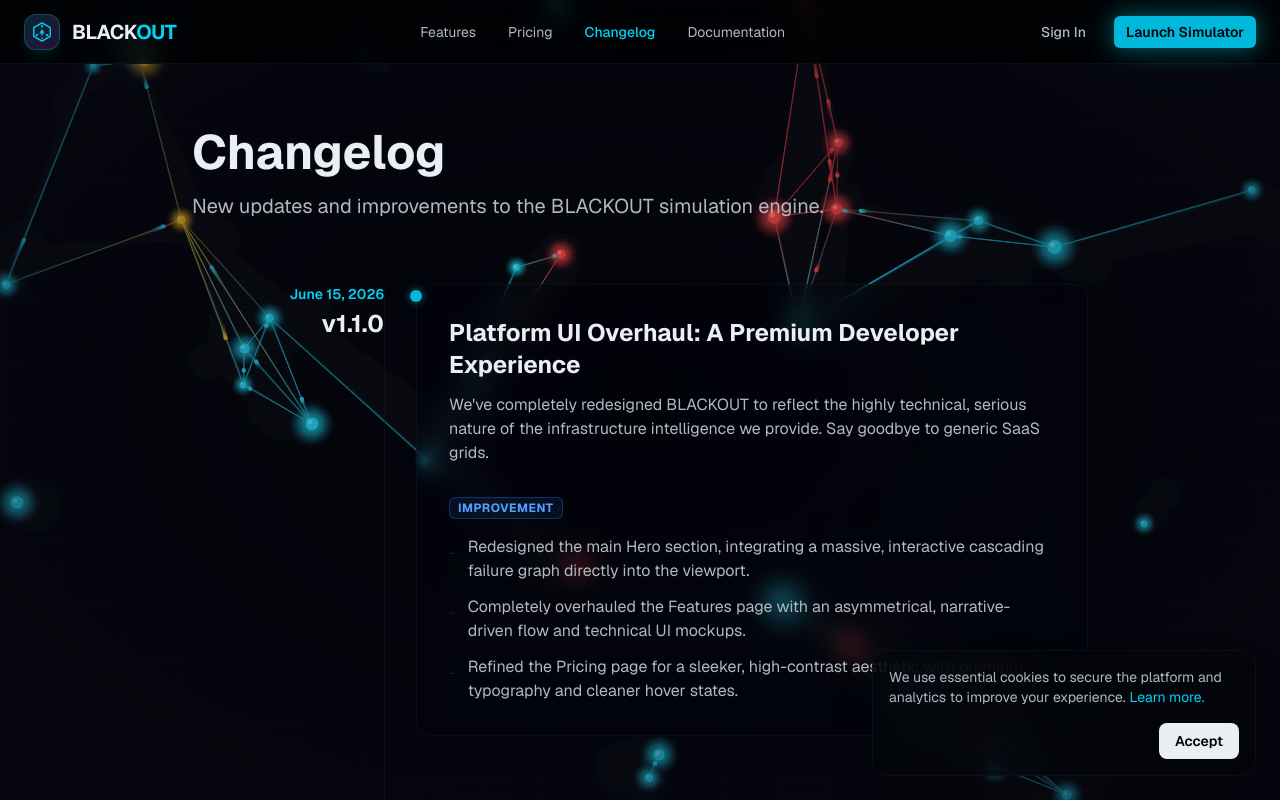
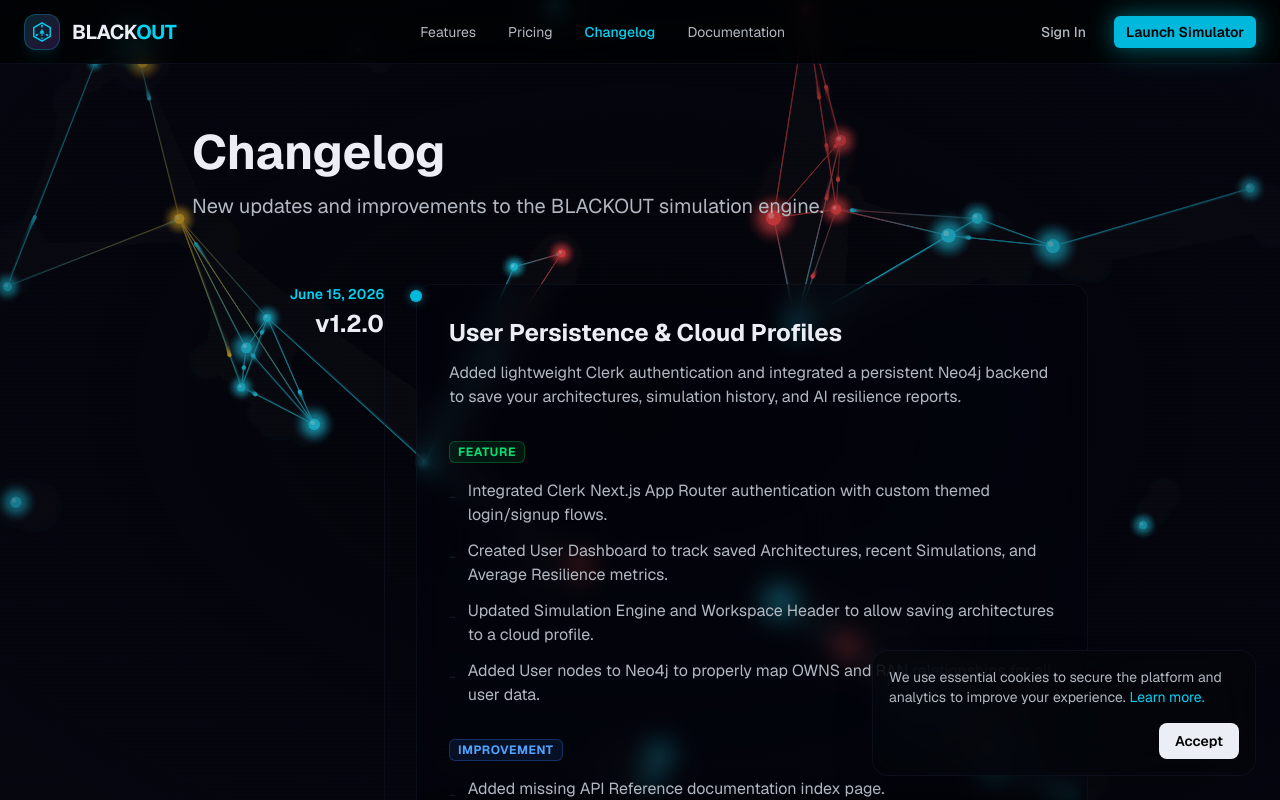
Before and after one commit to Adityarane012/Blackout, a Next.js app: page /changelog in a window 1280 px wide. Shown: the top 800 px of the page. Built offline with nearby package versions, Linux system fonts and the light colour scheme; no server answers.

Commit message:
docs: Add v1.2.0 to changelog

```diff
--- a/app/changelog/page.tsx
+++ b/app/changelog/page.tsx
@@ -7,6 +7,30 @@ import { motion } from "framer-motion"
 import { Badge } from "@/components/ui/badge"
 
 const changelog = [
+  {
+    version: "v1.2.0",
+    date: "June 15, 2026",
+    title: "User Persistence & Cloud Profiles",
+    description: "Added lightweight Clerk authentication and integrated a persistent Neo4j backend to save your architectures, simulation history, and AI resilience reports.",
+    changes: [
+      {
+        type: "feature",
+        items: [
+          "Integrated Clerk Next.js App Router authentication with custom themed login/signup flows.",
+          "Created User Dashboard to track saved Architectures, recent Simulations, and Average Resilience metrics.",
+          "Updated Simulation Engine and Workspace Header to allow saving architectures to a cloud profile.",
+          "Added User nodes to Neo4j to properly map OWNS and RAN relationships for all user data."
+        ]
+      },
+      {
+        type: "improvement",
+        items: [
+          "Added missing API Reference documentation index page.",
+          "Fixed reactive styling on Documentation Table of Contents."
+        ]
+      }
+    ]
+  },
   {
     version: "v1.1.0",
     date: "June 15, 2026",
```
